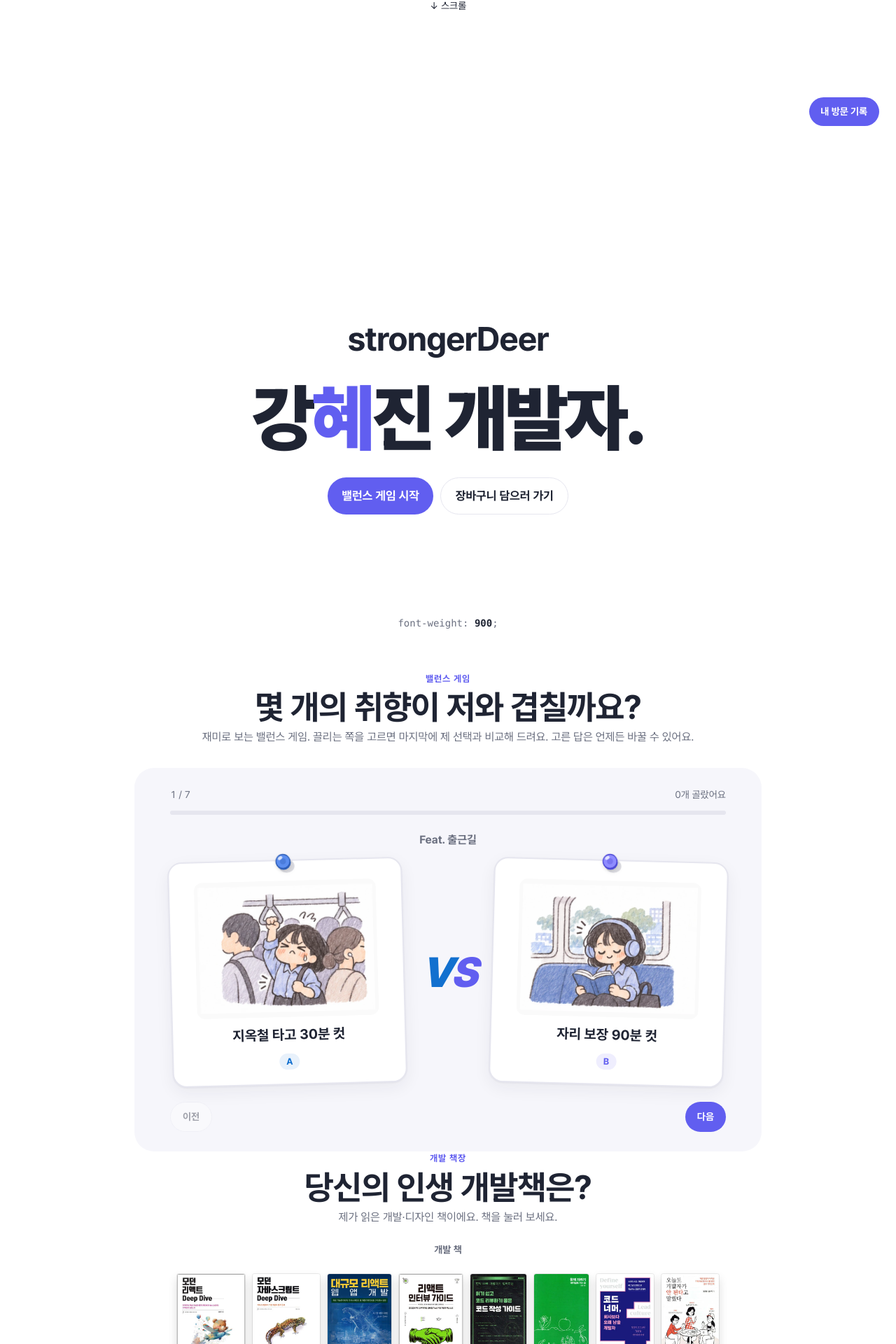
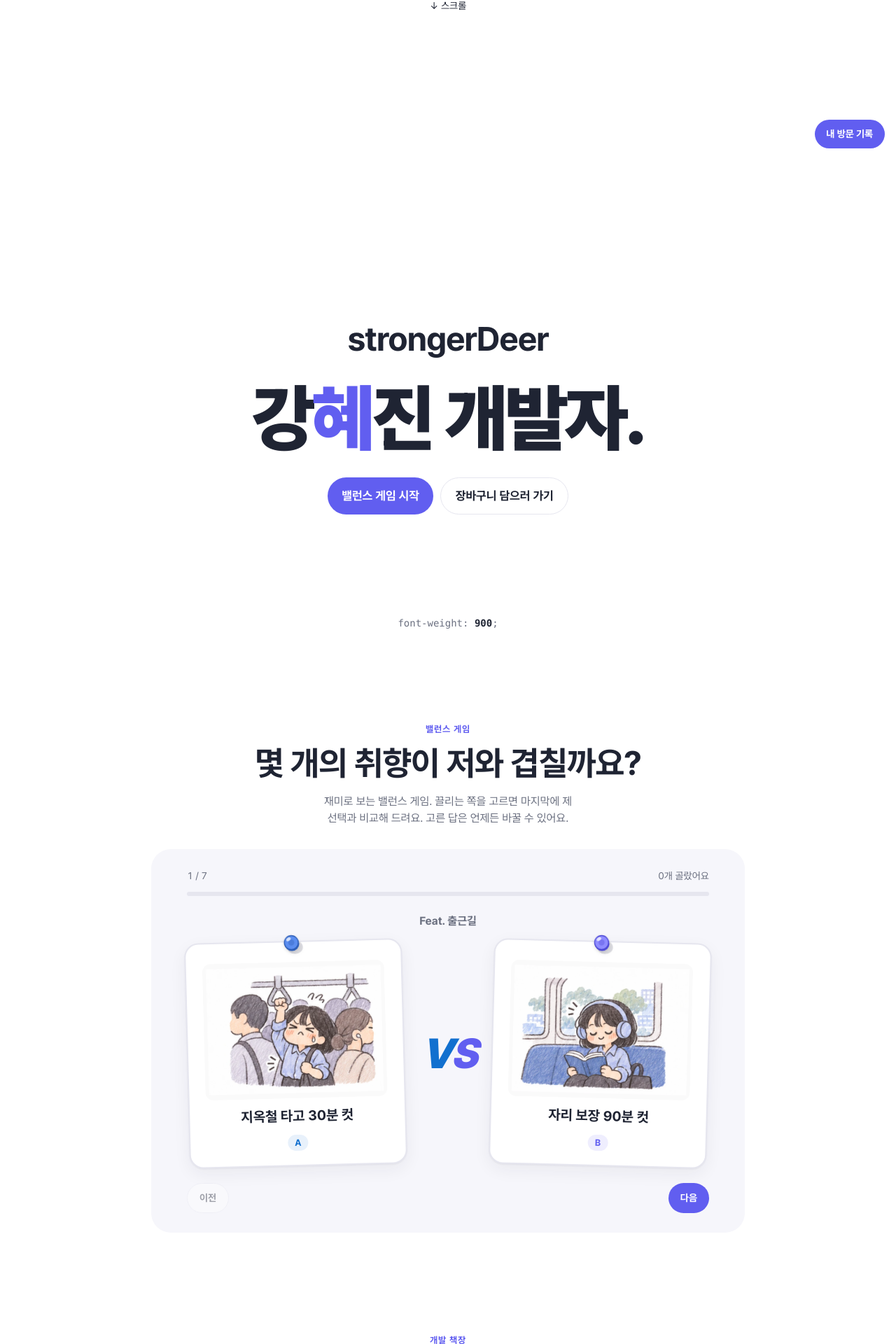
Before and after one commit to strongerDeer/strongerDeer, a Next.js app: page /strongerDeer/ in a window 1280 px wide. Shown: the part 572-2492 px from the top of the page at 70% size. Built offline with nearby package versions, Linux system fonts and the light colour scheme.

Commit message:
💄 Style: 콘텐츠 폭·섹션 수정, 한글 줄바꿈

```diff
--- a/app/globals.css
+++ b/app/globals.css
@@ -36,7 +36,7 @@
 /* 글자 크기: 360px → 1280px 사이에서 부드럽게 커짐 (최소·최대는 rem이라 브라우저 확대를 따라감) */
 @theme {
   /* 콘텐츠 최대 폭: max-w-page */
-  --container-page: 80rem; /* 1280px */
+  --container-page: 55rem; /* 880px */
 
   --text-xs: clamp(0.75rem, 0.7255rem + 0.1087vw, 0.8125rem); /* 12px → 13px */
   --text-xs--line-height: 1.5;
@@ -103,4 +103,5 @@
 body {
   background: var(--background);
   color: var(--foreground);
+  word-break: keep-all;
 }
--- a/components/common/Footer.tsx
+++ b/components/common/Footer.tsx
@@ -6,7 +6,7 @@ import logo from '@/public/strongerDeer.svg';
 export function Footer() {
   return (
     <footer className='border-t border-line'>
-      <div className='mx-auto flex w-full max-w-page flex-wrap items-center justify-between gap-2 px-6 pt-10 pb-24 text-sm text-foreground-muted'>
+      <div className='mx-auto flex w-full max-w-page flex-wrap items-center justify-between gap-2 px-4 pt-10 pb-24 text-sm text-foreground-muted'>
         <p>
           <Image src={logo} alt='strongerDeer' className='h-5 w-auto' />
         </p>
@@ -15,7 +15,7 @@ export function Footer() {
             De<span className='text-accent'>{'{sign || velop}'}</span>er
           </code>
         </p>
-        <Button variant='solid' size='sm' className='fixed right-6 bottom-12'>
+        <Button variant='solid' size='sm' className='fixed right-4 bottom-4'>
           내 방문 기록
         </Button>
       </div>
--- a/components/common/Header.tsx
+++ b/components/common/Header.tsx
@@ -3,7 +3,7 @@ import { Button } from '@/components/common/Button';
 export function Header() {
   return (
     <header className='border-b border-line'>
-      <div className='mx-auto flex w-full max-w-page items-center justify-between px-6 py-2'>
+      <div className='mx-auto flex w-full max-w-page items-center justify-between px-4 py-2'>
         strongerDeer
         <Button size='sm'>포트폴리오 PDF</Button>
       </div>
--- a/components/common/Section.tsx
+++ b/components/common/Section.tsx
@@ -19,15 +19,11 @@ export function Section({
   const titleId = `${id}-title`;
 
   return (
-    <section
-      id={id}
-      aria-labelledby={titleId}
-      className='flex min-h-[50vh] items-center justify-center'
-    >
-      <div className='mx-auto w-full max-w-page px-6 text-center'>
+    <section id={id} aria-labelledby={titleId} className='py-18'>
+      <div className='mx-auto w-full max-w-page px-4 text-center'>
         <SectionHeading label={label} title={title} titleId={titleId} />
         {description && (
-          <p className='text-center text-balance break-keep text-foreground-muted'>
+          <p className='mx-auto mb-7 max-w-[60ch] text-center text-balance break-keep text-foreground-muted'>
             {description}
           </p>
         )}
--- a/components/common/SectionHeading.tsx
+++ b/components/common/SectionHeading.tsx
@@ -16,11 +16,13 @@ export function SectionHeading({
   return (
     <hgroup className='text-center font-bold'>
       {label && (
-        <p className='text-xs tracking-[0.06em] text-accent'>{label}</p>
+        <p className='mb-2 text-[13px] tracking-[0.06em] text-accent'>
+          {label}
+        </p>
       )}
       <Heading
         id={titleId}
-        className='text-display tracking-[-0.02em] text-balance'
+        className='mb-3 text-display tracking-[-0.02em] text-balance'
       >
         {title}
       </Heading>
--- a/components/sections/Banner.tsx
+++ b/components/sections/Banner.tsx
@@ -13,8 +13,8 @@ export function Banner() {
       aria-labelledby='banner-title'
       className={`${brandVars} bg-linear-to-r from-[#f4f8ff] via-[#eaf2ff] to-[#e7f7f1] text-(--brand-ink)`}
     >
-      <div className='relative mx-auto flex w-full max-w-page justify-between gap-6 px-6 py-10 md:items-center'>
-        <div className='absolute top-6 right-6'>
+      <div className='relative mx-auto flex w-full max-w-page justify-between gap-6 px-4 py-10 md:items-center'>
+        <div className='absolute top-6 right-4'>
           <span
             aria-hidden='true'
             className='rounded border border-(--brand-ink)/15 bg-white/75 px-1.5 text-xs font-extrabold tracking-[0.08em] text-(--brand-sub)'
--- a/components/sections/Contact.tsx
+++ b/components/sections/Contact.tsx
@@ -15,7 +15,9 @@ export function Contact() {
         >
           stronger_deer@naver.com
         </a>
+
         <Button size='sm'>주소복사</Button>
+        <div className='flex flex-wrap gap-2'>
           <Button size='sm'>내 방문 기록 보기</Button>
 
           <ButtonLink
@@ -27,6 +29,7 @@ export function Contact() {
             GitHub
           </ButtonLink>
         </div>
+      </div>
     </Section>
   );
 }
--- a/components/sections/Together.tsx
+++ b/components/sections/Together.tsx
@@ -8,13 +8,13 @@ export function Together() {
       title='이런 팀이면 신나게 일해요'
     >
       <ul className='m-auto mt-4 flex w-full max-w-3xl flex-col gap-3'>
-        <li className='rounded-lg bg-background-soft py-4'>
+        <li className='rounded-lg bg-background-soft p-4 text-balance break-keep'>
           디자이너·개발자 경계 없이, 아이디어부터 출시 이후까지 같이 만드는 팀
         </li>
-        <li className='rounded-lg bg-background-soft py-4'>
+        <li className='rounded-lg bg-background-soft p-4 text-balance break-keep'>
           의견이 자유롭게 오가고, 말 안 해도 착착 통하는 팀 (맛집 탐방은 덤)
         </li>
-        <li className='rounded-lg bg-background-soft py-4'>
+        <li className='rounded-lg bg-background-soft p-4 text-balance break-keep'>
           새로운 걸 배우는 걸 반기고, 같이 성장하는 팀
         </li>
       </ul>
--- a/components/sections/demoSections/DemoCard.tsx
+++ b/components/sections/demoSections/DemoCard.tsx
@@ -44,7 +44,11 @@ export function DemoCard({
         <h3 id={titleId} className='text-xl font-bold'>
           {title}
         </h3>
-        {description && <p className='text-foreground-muted'>{description}</p>}
+        {description && (
+          <p className='text-balance break-keep text-foreground-muted'>
+            {description}
+          </p>
+        )}
         {action}
       </div>
       <div className='min-w-0'>{children}</div>
```
Lines whose indentation alone changed are shown as unchanged.
